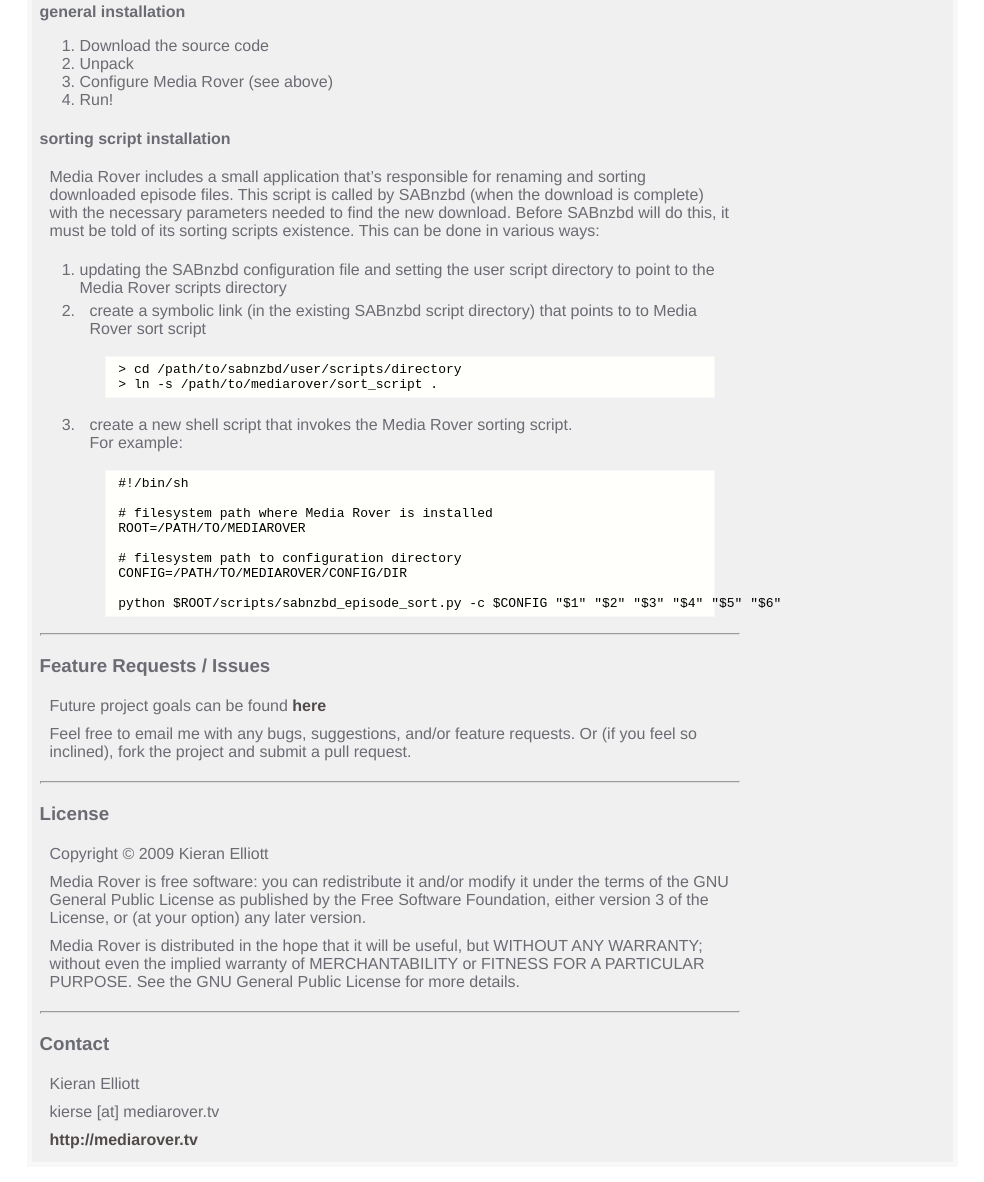
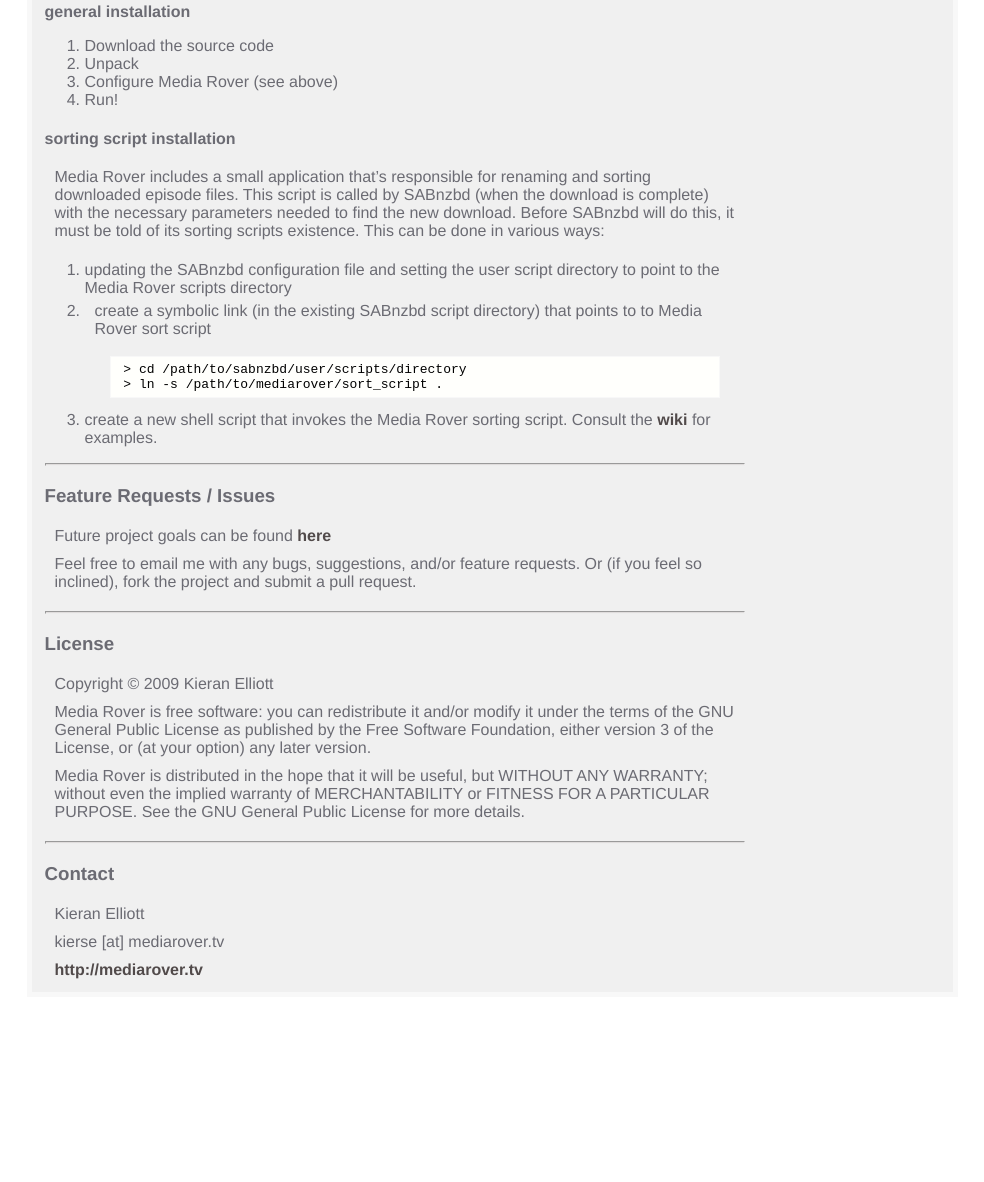
Before and after one commit to kierse/mediarover, a Jekyll site: the page built from index.markdown, in a window 1280 px wide, cut to the strip 1238-2420 px from the top of the page. Shown: the whole strip, without its empty margins (148-1132 px from the left). Built offline with Jekyll 4.4.1, drawn with Linux system fonts in a browser that asks for light colours; Markdown is read by kramdown in place of the engine named in the settings; after the commit the page ends 2250 px from its top, so only the background shows below that.

Commit message:
fixed a couple of css bugs and moved some misc content to the wiki

```diff
--- a/index.markdown
+++ b/index.markdown
@@ -58,8 +58,8 @@
 
 ### Installation
 
-[<img class="download" src="http://github.com/images/modules/download/zip.png" width="90" />][4]
-[<img class="download" src="http://github.com/images/modules/download/tar.png" width="90" />][5]
+[<img src="http://github.com/images/modules/download/zip.png" width="90" />][4]
+[<img src="http://github.com/images/modules/download/tar.png" width="90" />][5]
 
 #### general installation
 
@@ -80,18 +80,7 @@
 		> cd /path/to/sabnzbd/user/scripts/directory
 		> ln -s /path/to/mediarover/sort_script .
 
-3. create a new shell script that invokes the Media Rover sorting script.
-	For example:
-
-		#!/bin/sh
-
-		# filesystem path where Media Rover is installed
-		ROOT=/PATH/TO/MEDIAROVER
-
-		# filesystem path to configuration directory
-		CONFIG=/PATH/TO/MEDIAROVER/CONFIG/DIR
-
-		python $ROOT/scripts/sabnzbd_episode_sort.py -c $CONFIG "$1" "$2" "$3" "$4" "$5" "$6"
+3. create a new shell script that invokes the Media Rover sorting script.  Consult the [wiki][8] for examples.
 
 - - - - -
 
--- a/styles/default.css
+++ b/styles/default.css
@@ -10,6 +10,11 @@
 	text-decoration: none;
 	color: #514a4a;
 	font-weight: bold;
+}
+
+a img
+{
+	border: none;
 }
 
 div.container
@@ -40,7 +45,7 @@
 	padding: 5px 0;
 }
 
-ul.menu a:hover
+ul.menu li:hover
 {
 	background-color: #f8f8f8;
 }
@@ -58,7 +63,7 @@
 {
 	width: 700px;
 	margin-left: auto;
-	margin-right: 225px;
+	margin-right: 200px;
 	padding: 5px;
 }
 
@@ -102,8 +107,3 @@
 	background-color: #fffffc;
 	color: black;
 }
-
-img.download
-{
-	border: none;
-}
```
Also changed, not shown: other parts of index.markdown (+1 -0 lines).
